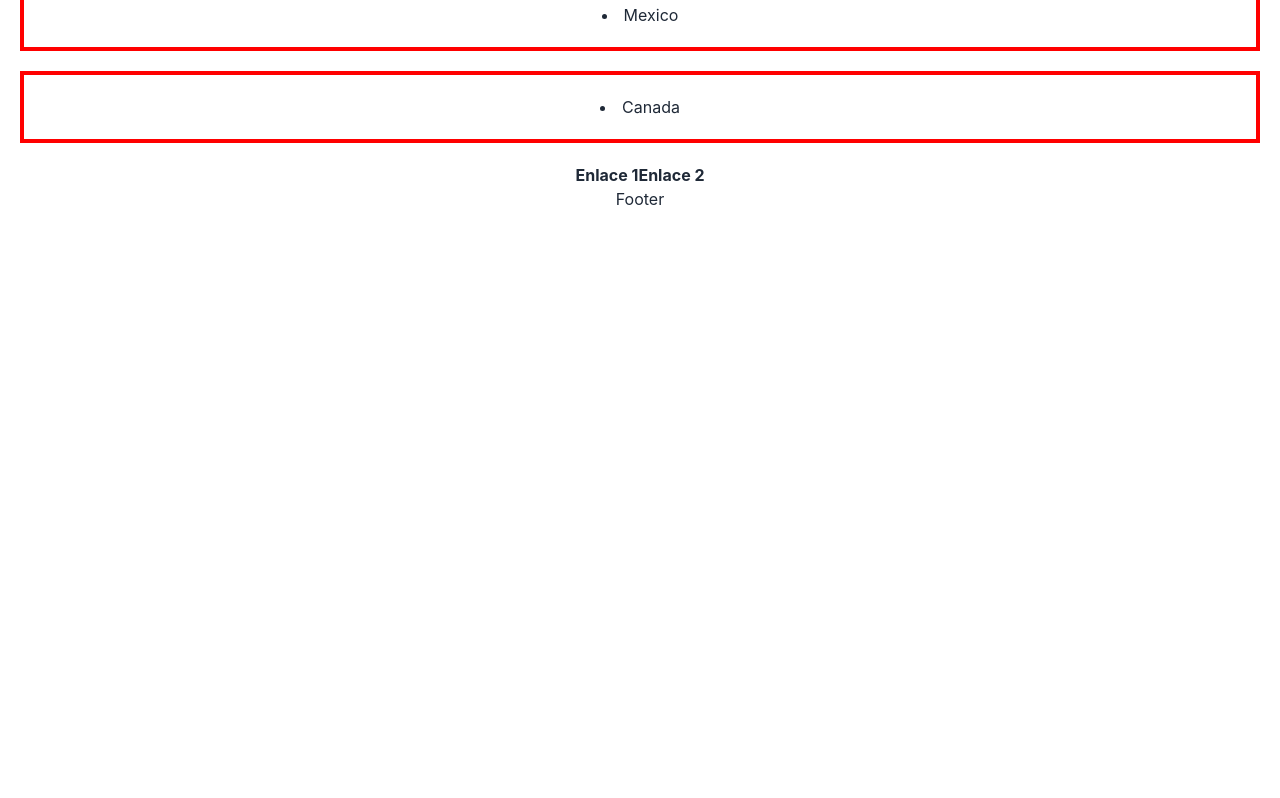
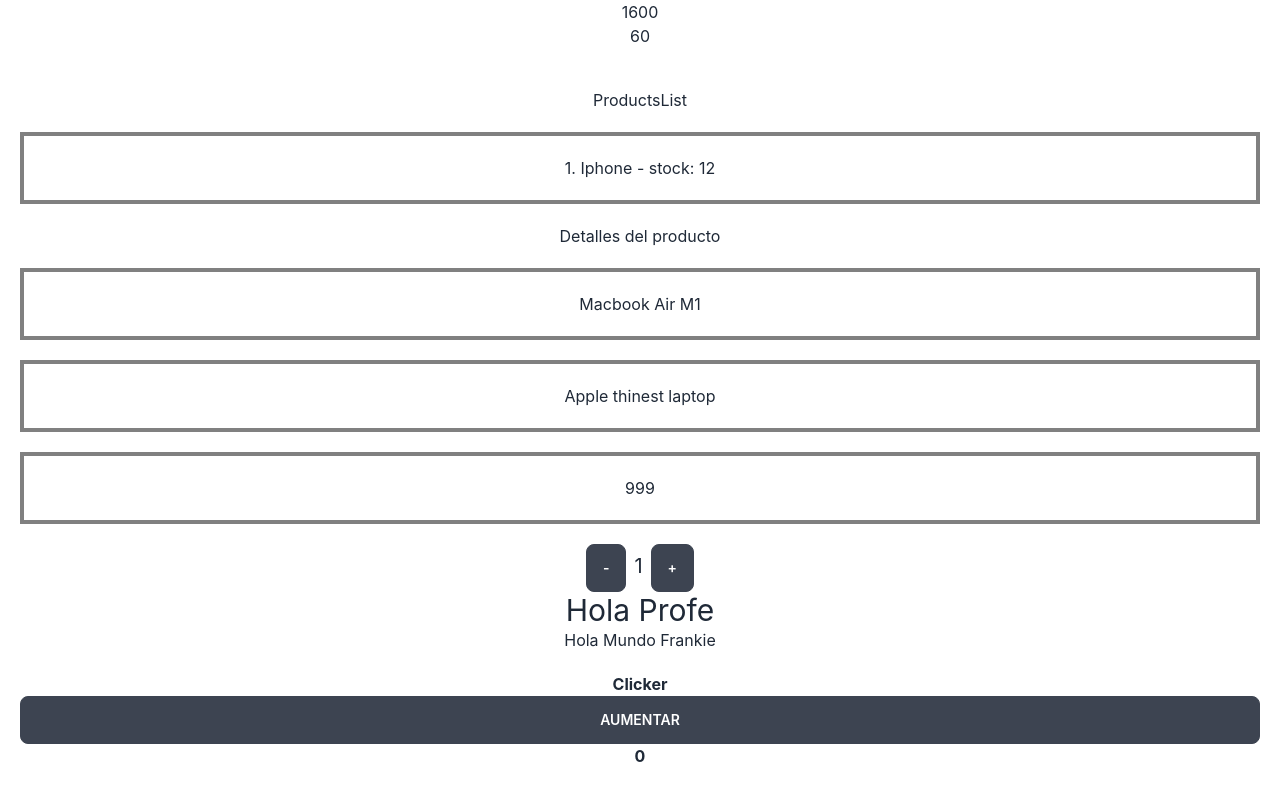
Before and after one commit to fjgullo/react43550_gullo, a React (Create React App) app: page / in a window 1280 px wide. Shown: the part 562-1360 px from the top of the page. Before the commit the page ends 800 px from the top, so only its background shows below. Built offline with nearby package versions, Linux system fonts and the light colour scheme.

Commit message:
preparando tp 2

```diff
--- a/src/App.css
+++ b/src/App.css
@@ -38,7 +38,8 @@
 }
 
 li {
-  border: solid red 4px;
+  border: solid grey 4px;
   padding: 20px;
   margin: 20px;
+  list-style: none;
 }
--- a/src/App.jsx
+++ b/src/App.jsx
@@ -4,6 +4,13 @@
 import Footer from './components/Footer';
 import { NavBar } from './components/NavBar';
 import ItemListContainer from './components/ItemListContainer';
+import Clicker from './components/Clicker';
+import ProductsList from './components/ProductsList';
+import CharList from './components/rickandmorty/CharList';
+import AppleList from './components/Apple/AppleList';
+import AppleDetail from './components/Apple/AppleDetail';
+import { BrowserRouter, Routes, Route } from 'react-router-dom'
+
 
 function App() {
 
@@ -24,10 +31,17 @@
   return (
     <div className="App">
       <NavBar/>
+      <AppleList/>
+      <ProductsList/>
+      <AppleDetail/>
+      {/* <CharList/> */}
       <ItemListContainer greeting='Hola Profe'/>
       <h1>Hola Mundo {nombre}</h1>
-      <strong style={ estilos }>Hello World</strong>
-      { boton }
+
+      <Clicker/>
+
+      {/* <strong style={ estilos }>Hello World</strong>
+      { boton } */}
 
       <Saludo name='John' lastname='Wayne' age={56} action={mensaje}/>
       <Saludo name='Lionel' lastname='Messi' age={35}/>
--- /dev/null
+++ b/src/components/Apple/AppleCard.js
@@ -0,0 +1,12 @@
+import React from 'react'
+
+export const AppleCard = ( {title, description, price, stock}) => {
+  return (
+    <div className='m-10'>
+        <div>{title}</div>
+        <div>{description}</div>
+        <div>{price}</div>
+        <div>{stock}</div>
+    </div>
+  )
+}
--- /dev/null
+++ b/src/components/Apple/AppleCount.js
@@ -0,0 +1,26 @@
+import React, { useState } from 'react'
+
+export const AppleCount = ( {stock} ) => {
+
+    const [count, setCount] = useState(1)
+
+    const onAddHandler = () => {
+        if ( count < stock ) {
+            setCount( count => count + 1 )
+        }
+    }
+
+    const onSubHandler = () => {
+        if ( count >= 1 ) {
+             setCount( count => count - 1 )
+        }
+    }
+
+  return (
+    <div>
+        <button onClick={onSubHandler} className="btn"> - </button>
+        <span className="text-xl m-2">{ count }</span>
+        <button onClick={onAddHandler} className="btn"> + </button>
+    </div>
+  )
+}
--- /dev/null
+++ b/src/components/Apple/AppleDetail.js
@@ -0,0 +1,35 @@
+import React, { useEffect, useState } from 'react'
+import { AppleCount } from './AppleCount'
+
+const ITEM = {id: 1 , title:"Macbook Air M1", description: "Apple thinest laptop", price: 999, stock: 10}
+
+const AppleDetail = () => {
+
+    const [item, setItem] = useState({})
+
+useEffect(() => {
+    getItemDetail().then( res => {
+        setItem( res )
+    })
+},[])
+
+const getItemDetail = () => {
+    return new Promise( (resolve, reject) => {
+        setTimeout(() => {
+            resolve( ITEM )
+        }, 2000);
+    })
+}
+
+  return (
+    <div>
+        <h1>Detalles del producto</h1>
+        <li>{item.title}</li>
+        <li>{item.description}</li>
+        <li>{item.price}</li>
+        <AppleCount stock={item.stock}/>
+    </div>
+  )
+}
+
+export default AppleDetail
--- /dev/null
+++ b/src/components/Apple/AppleList.js
@@ -0,0 +1,40 @@
+import {useEffect, useState} from 'react'
+import { AppleCard } from './AppleCard'
+
+const PRODUCTS = [
+    {id: 1 , title:"Macbook Air M1", description: "Apple thinest laptop", price: 999, stock: 10},
+    {id: 2 , title:"Macbook Air M2", description: "Apple thinest laptop", price: 999, stock: 40},
+    {id: 3 , title:"Macbook PRO 13", description: "Apple thinest laptop", price: 1200, stock: 15},
+    {id: 4 , title:"Macbook PRO 15", description: "Apple thinest laptop", price: 1600, stock: 60},
+]
+
+const AppleList = () => {
+
+    const [items, setItems] = useState([])
+
+        useEffect ( () => {
+            getProducts()
+                .then( res => {
+                    console.log(res);
+                    setItems( res )
+            })
+            .catch( err => {console.log(err) })
+        }, [])
+
+        const getProducts = () => {
+            return new Promise(  (resolve, reject) => {
+                setTimeout( () => {
+                    resolve(PRODUCTS)
+                }, 2000);
+            })
+        }
+
+
+    return (
+        <div>
+            { items.map( i => <AppleCard key={i.id} {...i}/>) }
+        </div>
+    )
+}
+
+export default AppleList
--- /dev/null
+++ b/src/components/Clicker.js
@@ -0,0 +1,41 @@
+import React, { useEffect, useState } from 'react'
+
+const Clicker = () => {
+
+    // let count = 0
+    const [count, setCount] = useState(0)
+
+    const clickHandler = () => {
+        console.log('se hizo click');
+        // count = count + 1
+        setCount( count + 1 )
+    }
+
+
+    // En el montaje y cada vez que se haga render
+    useEffect ( () => {
+        console.log('Se hizo render');
+        // Esta funcion se ejecuta en el desmontaje
+        return () => {}
+    })
+
+    // Solo en el montaje
+    useEffect(  () => {
+        console.log('Este efecto solo en el montaje')
+    }, [])
+
+      // En el montaje y cada vez que cambie count
+      useEffect(  () => {
+        console.log('Este efecto en el montaje y cuando cambia count')
+    }, [count])
+
+  return (
+    <div className='p-5 flex flex-col'>
+        <strong>Clicker</strong>
+        <button onClick={clickHandler} className='btn'>Aumentar</button>
+        <strong>{ count }</strong>
+    </div>
+  )
+}
+
+export default Clicker
--- /dev/null
+++ b/src/components/ProductCard.js
@@ -0,0 +1,9 @@
+import React from 'react'
+
+ const ProductCard = ( { id, name, stock } ) => {
+  return (
+    <li>{id}. {name} - stock: {stock}</li>
+  )
+}
+
+export default ProductCard
--- /dev/null
+++ b/src/components/ProductsList.js
@@ -0,0 +1,58 @@
+import React, { useEffect, useState } from 'react'
+import ProductCard from './ProductCard'
+
+const PRODUCTS = [
+    { id: 1, name: 'Iphone', stock: 12 },
+    // { id: 2, name: 'Galaxy', stock: 14 },
+    // { id: 3, name: 'Xiaomi', stock: 23 },
+]
+const ProductsList = () => {
+
+    const [products, setProducts] = useState ( [] )
+
+
+useEffect(() => {
+    console.log('Empieza getProducts')
+    getProducts().then( response => {
+        console.log( response );
+        setProducts ( response )
+    })
+    console.log('Termina getProducts')
+}, [])
+
+const getProducts = () => {
+    return new Promise( (resolve, reject) => {
+        setTimeout( ()=> {
+            //Podemos cambiarlo por objetos y ponerle distintas propiedades, podemos definirlo fuera de la funcion de una manera mas global
+            resolve( PRODUCTS )
+        }, 2000)
+    })
+ }
+
+
+// const randomPromise = () => {
+//     const productsPromise = new Promise ( (resolve, reject) => {
+//         const rand = Math.random()
+//         console.log(rand);
+//         if ( rand > 0.5 ) {
+//             resolve('Se resolvio satisfactoriamente')
+//         }
+//                 reject('Rechazada!')
+//     })
+
+//     productsPromise.then ( ( response) => {
+//         console.log( 'RESPUESTA: ', response );
+//     } ).catch( ( err ) => {
+//         console.log('ERROR:', err);
+//     })
+//  }
+
+  return (
+    <div>
+        <h1>ProductsList</h1>
+        { products.map( p => <ProductCard key={p.id} {...p}/> ) }
+        </div>
+  )
+}
+
+export default ProductsList
--- /dev/null
+++ b/src/components/rickandmorty/CharCard.js
@@ -0,0 +1,15 @@
+import React from 'react'
+
+const CharCard = ( {name, species, status, image}) => {
+  return (
+    <div className="card w-96 bg-base-100 shadow-xl m-10">
+  <div className="card-body">
+    <h2 className="card-title">{name}</h2>
+    <p>{species} - {status}</p>
+  </div>
+  <figure><img src={image} alt="Shoes" /></figure>
+</div>
+  )
+}
+
+export default CharCard
--- /dev/null
+++ b/src/components/rickandmorty/CharList.js
@@ -0,0 +1,45 @@
+import React, { useEffect, useState } from 'react'
+import CharCard from './CharCard';
+
+const CharList = () => {
+
+    const [personajes, setPersonajes] = useState([])
+
+    useEffect( () => {
+        setTimeout(() => {
+            getChars()
+        }, 2000);
+},[])
+
+
+//SINTAXIS FETCH
+// const getChars = () => {
+//     const URL = 'https://rickandmortyapi.com/api/character'
+//     fetch( URL )
+//         .then( response => response.json() )
+//         .then ( data => {
+//             console.log( data );
+//             setPersonajes( data.results )
+//         })
+//  }
+
+
+//SINTAXIS AWAIT
+//Peticion asincronica, async await.
+const getChars = async () => {
+    const URL = 'https://rickandmortyapi.com/api/character'
+    const response = await fetch( URL )
+    const data = await response.json()
+    setPersonajes( data.results )
+ }
+
+
+  return (
+    <div>
+        <h1>Lista de personajes</h1>
+        { personajes.map( p => <CharCard key={p.id} {...p}/> )}
+    </div>
+  )
+}
+
+export default CharList
--- a/src/index.js
+++ b/src/index.js
@@ -6,9 +6,9 @@
 
 const root = ReactDOM.createRoot(document.getElementById('root'));
 root.render(
-  <React.StrictMode>
+ // <React.StrictMode>
     <App />
-  </React.StrictMode>
+  //</React.StrictMode>
 );
 
 // If you want to start measuring performance in your app, pass a function
```
